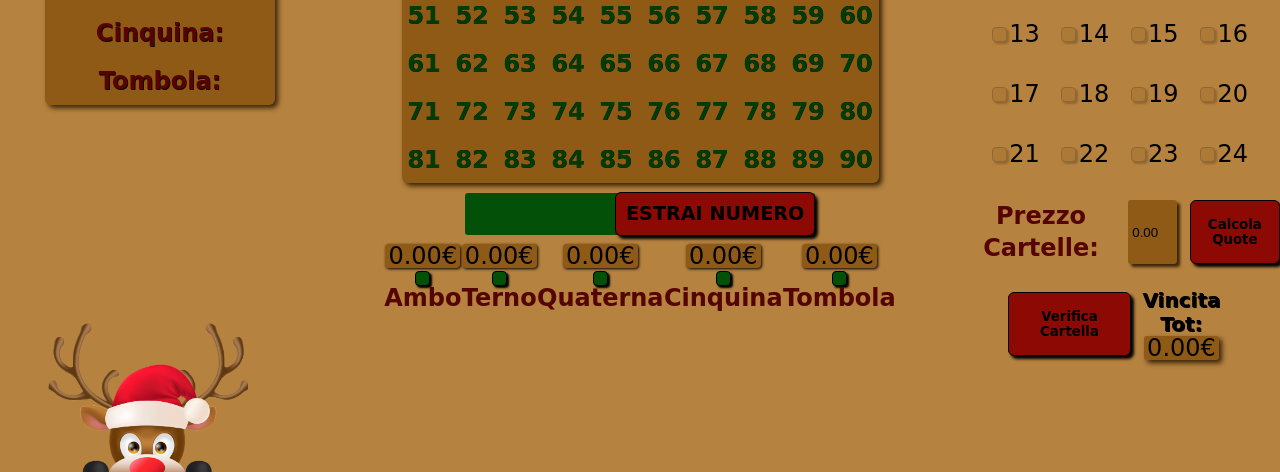
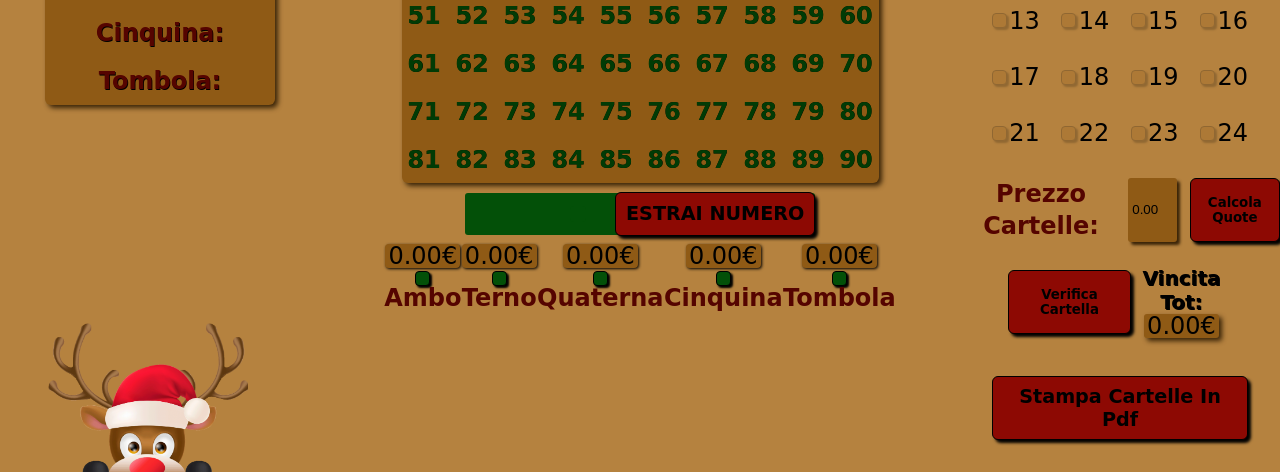
Before and after one commit to ema4960/Tombola, a plain HTML site: page Tombola/index.html in a window 1280 px wide. Shown: the part 370-842 px from the top of the page. Drawn offline with Linux system fonts and the light colour scheme; a web font is replaced by a local one.

Commit message:
add print

```diff
--- a/Tombola/index.html
+++ b/Tombola/index.html
@@ -82,7 +82,9 @@
                     <h4>Vincita Tot:</h4>
                     <p id="totalWin">0.00€</p>
                 </div>
-
+            </div>
+            <div class="printPDF">
+                <button onclick="printpdf('./cartelle_stamp.pdf')">Stampa Cartelle In Pdf</button>
             </div>
             <button id="resetBtn" onclick="reset()">Resetta</button>
         </div>
--- a/Tombola/script.js
+++ b/Tombola/script.js
@@ -215,3 +215,12 @@ function animate(extract1Obj){
        extract1Obj.classList.remove("extractAnimation");
     },1000)
 }
+
+function printpdf(pdf){
+    iframe = document.createElement('iframe');
+    iframe.style.visibility = "hidden";
+    iframe.src = pdf;
+    document.body.appendChild(iframe);
+    iframe.contentWindow.focus();
+    iframe.contentWindow.print();
+}
--- a/Tombola/style.css
+++ b/Tombola/style.css
@@ -14,6 +14,7 @@
 * {
     margin: 0;
     padding: 0;
+    box-sizing: border-box;
 }
 /* Reset Default Layout Finish */
 
@@ -25,8 +26,15 @@ body{
     line-height: 24px;
     max-width: 100%;
     overflow-x: hidden;
+    overflow-y: scroll;
 }
 
+iframe{
+    position: absolute;
+    left: 0;
+    top: 0;
+    width: 0;;
+}
 /* h1,h2,h3,h4 Style set Start */
 h1{
     font-size: 5rem;
@@ -547,6 +555,18 @@ input[type="checkbox"]:checked{
     cursor: pointer;
 }
 
+.printPDF{
+    width: 80%;
+    margin-left: auto;
+    margin-right: auto;
+}
+.printPDF button{
+    margin-top: 15%;
+    padding: 0.5rem;
+    width: 100%;
+    font-size: 1.2rem;
+}
+
 @media screen and (min-width: 1500px){
     .cards__grid{
         max-height: 420px;
@@ -576,6 +596,11 @@ input[type="checkbox"]:checked{
         color: var(--primary500);
         font-size: 2rem;
         line-height: 40px;
+    }
+
+    .printPDF button{
+        margin-top: 10%;
+
     }
 
 }
```
